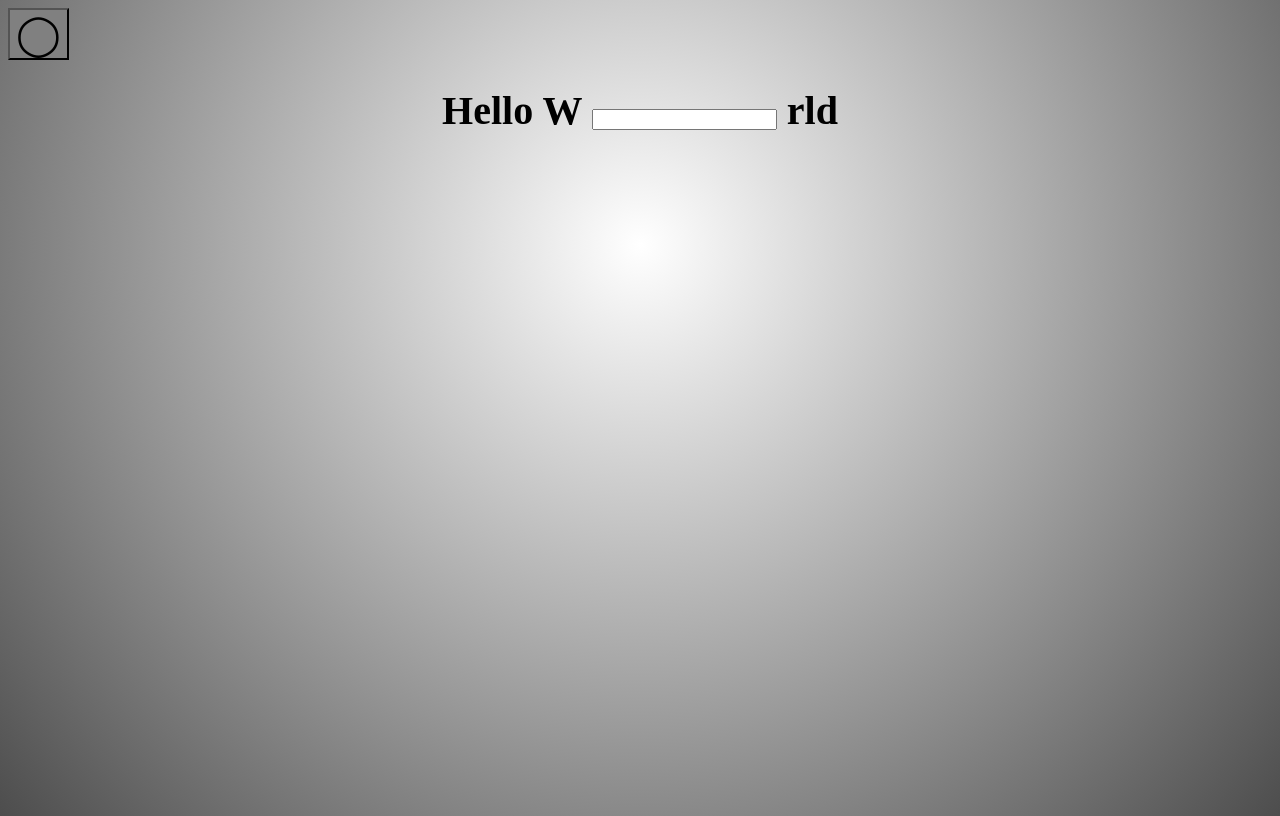
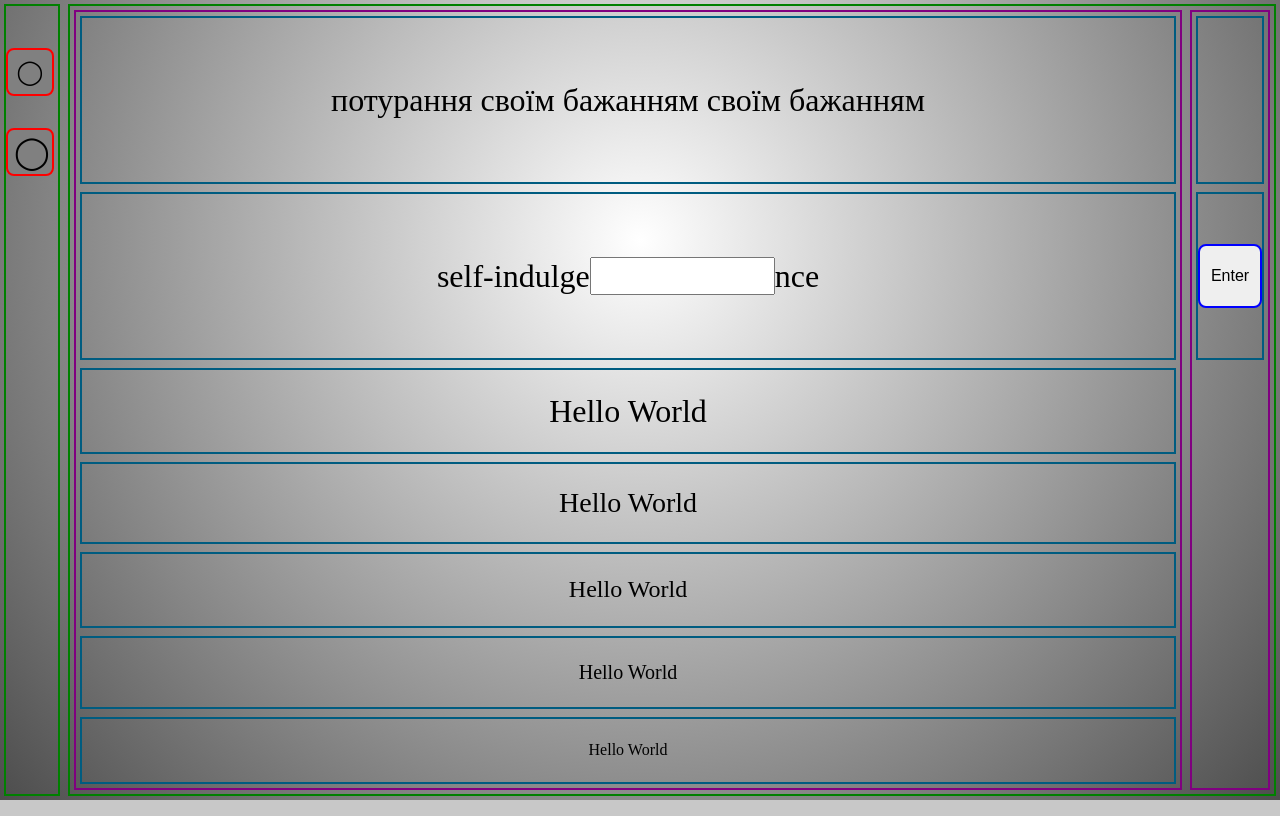
Before and after one commit to vitalii-borys/Learn_English_Web, a plain HTML site: page index.html in a window 1280 px wide. Drawn offline with Linux system fonts and the light colour scheme.

Commit message:
layout & colors

```diff
--- a/index.html
+++ b/index.html
@@ -8,10 +8,30 @@
         <link rel="icon" href="reading-book.png" type="image/png">
 </head>
 <body class="lightmode">
-    <button id="toggleColorMode">◯</button>
-    <h1>Hello W
-        <input type="text" maxlength="1">
-        rld</h1>
-    <script src="myScript.js"></script>
+    <div class="gridelement">
+        <button id="toggleColorMode" class="changecolorbutton">◯</button>
+        <button id="borderToggle" class="debugbutton">◯</button>
+    </div>
+    <div class="gridelement">
+        <div class="innergridelement">
+            <div class="fortextua">потурання своїм бажанням своїм бажанням </div>
+            <div class="fortext">
+                self-indulge
+                <input type="text" maxlength="1" class="inputchar">
+                nce</div>
+            <div class="first">Hello World</div>
+            <div class="second">Hello World</div>
+            <div class="third">Hello World</div>
+            <div class="fourth">Hello World</div>
+            <div class="fifth">Hello World</div>
+        </div>
+        <div class="innergridelement">
+            <div class="fortext"></div>
+            <div class="fortext">
+                <button class="enterbutton">Enter</button>
+            </div>
+        </div>
+    </div>
+    <script src="myScript.js" defer></script>
 </body>
 </html>
--- a/myScript.js
+++ b/myScript.js
@@ -8,4 +8,11 @@
             body.classList.remove('darkmode');
             body.classList.add('lightmode');
         }
-    });
+    }
+);
+
+const button2 = document.getElementById('borderToggle');
+button2.addEventListener('click', function() {
+    body.classList.toggle('hide-borders');
+    button2.remove();
+});
--- a/styles.css
+++ b/styles.css
@@ -1,13 +1,68 @@
 body {
     height: 100vh;
+    display: grid;
+    grid-template-columns: 8vh auto;
+    margin: 0%;
 }
-h1 {
+.hide-borders * {
+    border: none !important;
+}
+.gridelement {
+    display: grid;
     text-align: center;
-    font-size: 5vh;
+    grid-template-columns: auto 11vh;
+    border: 2px solid green;
+    margin: 4px;
 }
-button {
-    font-size: 5vh;
+.innergridelement {
+    display: grid;
+    grid-template-rows: 22vh 22vh auto auto auto auto auto;
+    font-size: 4vh;
+    border: 2px solid purple;
+    margin: 4px;
+}
+.fortextua {
+    display: grid;
+    place-items: center;
+    border: 2px solid rgb(0, 92, 128);
+    margin: 4px;
+}
+.fortext {
+    display: flex;
+    justify-content: center;
+    place-items: center;
+    border: 2px solid rgb(0, 92, 128);
+    margin: 4px;
+}
+.inputchar {
+    height: 4vh;
+}
+.changecolorbutton {
+    border-radius: 1vh;
+    position: absolute;
+    top: 6vh;
+    height: 6vh;
+    width: 6vh;
+    border: 2px solid red;
+    font-size: 3vh;
     background-color: rgb(128, 128, 128);
+}
+.debugbutton {
+    border-radius: 1vh;
+    position: absolute;
+    top: 16vh;
+    height: 6vh;
+    width: 6vh;
+    border: 2px solid red;
+    font-size: 4vh;
+    background-color: rgb(128, 128, 128);
+}
+.enterbutton {
+    border-radius: 1vh;
+    height: 8vh;
+    width: 8vh;
+    border: 2px solid blue;
+    font-size: 2vh;
 }
 .darkmode {
     background-color: rgb(80, 80, 80);
@@ -19,3 +74,44 @@ button {
     color: black;
     background-image: radial-gradient(circle at 50% 30%, white, rgb(77, 77, 77));
 }
+/* body.darkmode input {
+    background-image: radial-gradient(ellipse at center, white,rgb(196, 196, 196));
+}
+body.lightmode input {
+    background-image: radial-gradient(ellipse at center, white, rgb(209, 209, 209));
+} */
+.first {
+    font-size: 4vh;
+    border: 2px solid rgb(0, 92, 128);
+    display: grid;
+    place-items: center;
+    margin: 4px;
+}
+.second {
+    font-size: 3.5vh;
+    border: 2px solid rgb(0, 92, 128);
+    display: grid;
+    place-items: center;
+    margin: 4px;
+}
+.third {
+    font-size: 3vh;
+    border: 2px solid rgb(0, 92, 128);
+    display: grid;
+    place-items: center;
+    margin: 4px;
+}
+.fourth {
+    font-size: 2.5vh;
+    border: 2px solid rgb(0, 92, 128);
+    display: grid;
+    place-items: center;
+    margin: 4px;
+}
+.fifth {
+    font-size: 2vh;
+    border: 2px solid rgb(0, 92, 128);
+    display: grid;
+    place-items: center;
+    margin: 4px;
+}
```
Also changed, not shown: animation.html (added, +94 -0 lines).
